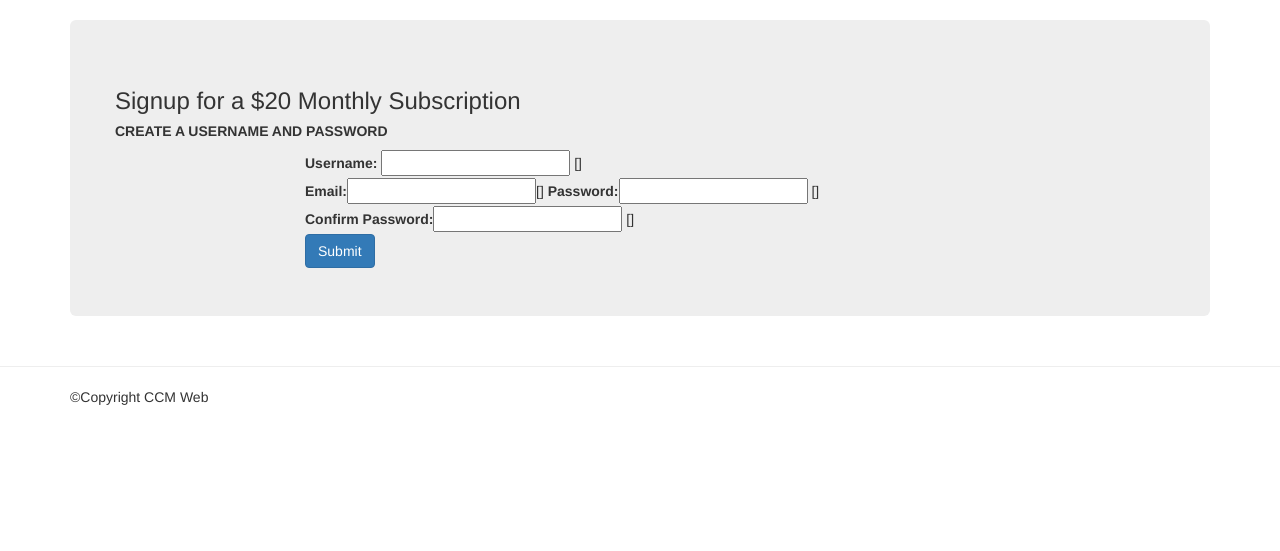
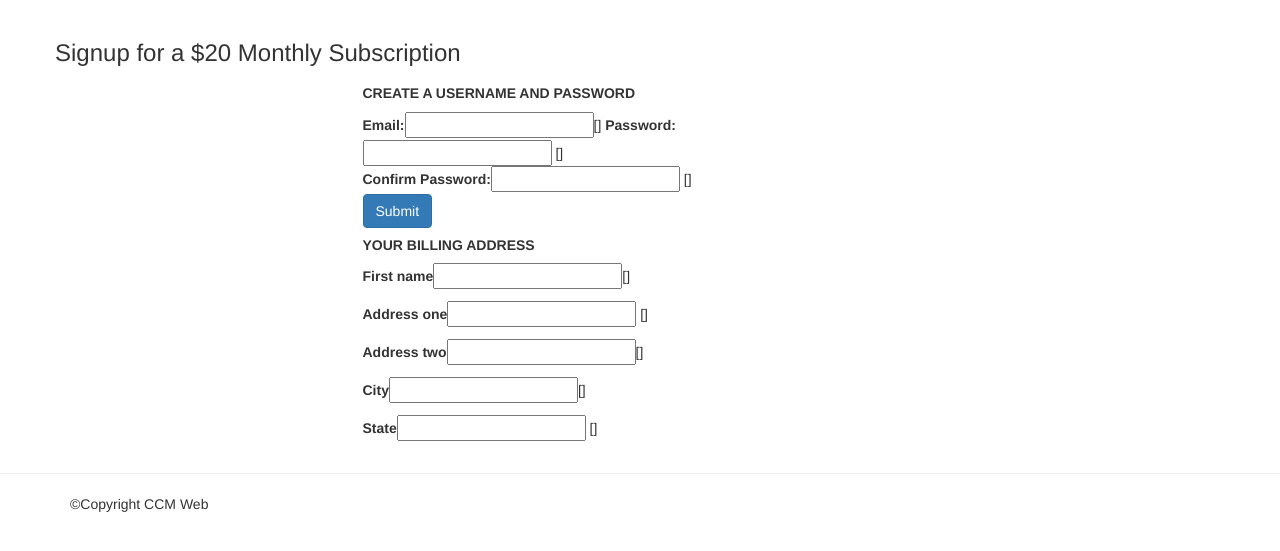
Before and after one commit to ujrc/django, a Django app: template ccmweb/templates/subscribers/subscriber_new.html in a window 1280 px wide. Shown: the part 51-602 px from the top of the page. Run offline with Django 3.2, Linux system fonts and the light colour scheme; the template is opened without the code that fills it, so the values that code supplies are empty, except form fields; tables that the repository leaves empty hold one stand-in row (values such as "Sample post"); form fields are guessed from the names that the template uses; some libraries are stand-ins or nearby versions.

Commit message:
Updated Views and forms for subscribers

```diff
--- a/ccmweb/subscribers/forms.py
+++ b/ccmweb/subscribers/forms.py
@@ -7,7 +7,7 @@ class AddressMixin(forms.ModelForm):
 	class Meta:
 		model=Subscriber
 		fields=['address_one','address_two','city','state']
-		widget={
+		widgets={
 		'address_one':forms.TextInput(attrs={'class':'form-control',}),
 		'address_two':forms.TextInput(attrs={'class':'form-control',}),
 		'city':forms.TextInput(attrs={'class':'form-control',}),
@@ -20,6 +20,7 @@ class SubscriberForm(AddressMixin, UserCreationForm):
 		attrs={'class':'form-control'}))
 	last_name =forms.CharField(required=True,widget=forms.TextInput(
 		attrs={'class':'form-control'}))
+
 	email=forms.EmailField(required=True,
 		widget=forms.TextInput(
 			attrs={'class':'form-control'}))
--- a/ccmweb/templates/subscribers/subscriber_new.html
+++ b/ccmweb/templates/subscribers/subscriber_new.html
@@ -3,27 +3,42 @@
 {% block content%}
 
 <div id="content-container" class="container">
-<div class="jumbotron">
 <div class="row">
 <h3>Signup for a $20 Monthly Subscription</h3>
-<h5 class="sn-sh"> <strong>CREATE A USERNAME AND PASSWORD</strong></h5>
-
-<div class="col-sm-8 col-sm-offset-2">
-	<div class="side-p">
+<div class="side-p">
 	<form id="user-reg-form" action="." method='post'>
 	{% csrf_token %}
-		<fieldset>
-         	<label for="">{{form.username.label}}:</label> {{form.username}} {{form.username.errors}}<br>
-         	<label for="">{{form.email.label}}:</label>{{form.email}}{{form.email.errors}}
+	<div class="col-sm-4 col-sm-offset-3">
+	<h5 class="sn-sh"> <strong>CREATE A USERNAME AND PASSWORD</strong></h5>
+
+	<section class="user-info">
+         	 <label for="">{{form.email.label}}:</label>{{form.email}}{{form.email.errors}}
          	<label for="">Password:</label>{{form.password1}} {{form.password1.errors}} <br>
          	<label for="">Confirm Password:</label>{{form.password2}} {{form.password2.errors}} <br>
 
 			<input class="btn btn-primary" type="submit" value="Submit">
-         </fieldset>
+         </section>
+
+         <h5 class="sn-sh"><strong>YOUR BILLING ADDRESS</strong></h5>
+         	<section>
+         	 <p><label for="">{{form.first_name.label}}</label>{{form.first_name}}{{form.first_name.errors}} </p>
+
+         		<p><label for="">{{form.address_one.label}}</label>{{form.address_one}} {{form.address_one.errors}}</p>
+
+         		<p><label for="">{{form.address_two.label}}</label>{{form.address_two}}{{form.address_two.errors}}</p>
+
+         		<p><label for="">{{form.city.label}}</label>{{form.city}}{{form.city.errors}}</p>
+
+         		<p><label for="">{{form.state.label}}</label>{{form.state}} {{form.state.errors}}</p>
+
+         	</section>
+         	</div>
+         <div>
+         </div>
 	</form>
+
 	</div>
 	</div>
-	</div>
-	</div>
+
 </div>
 {% endblock content %}
```
Also changed, not shown: ccmweb/subscribers/views.py (+17 -2 lines).
